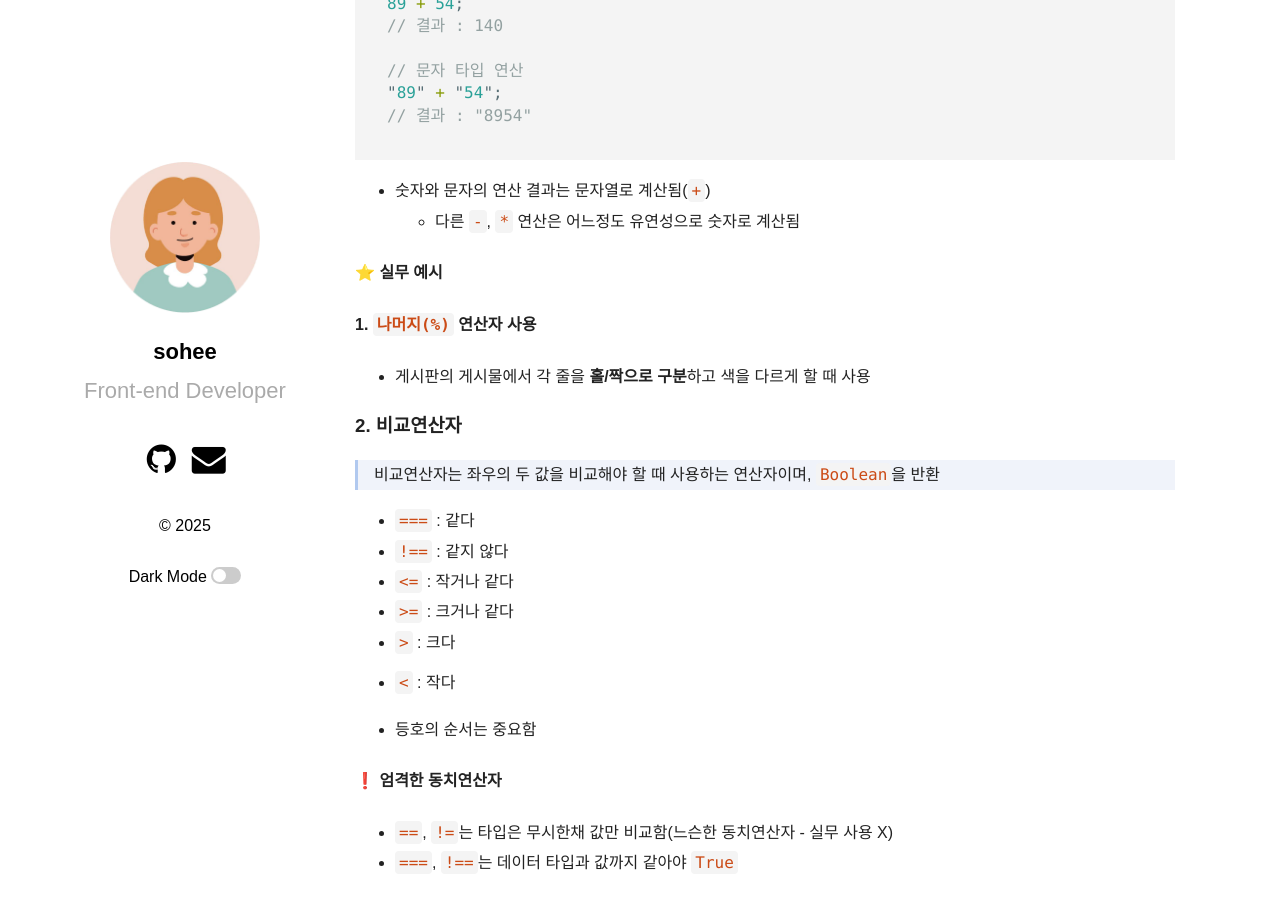
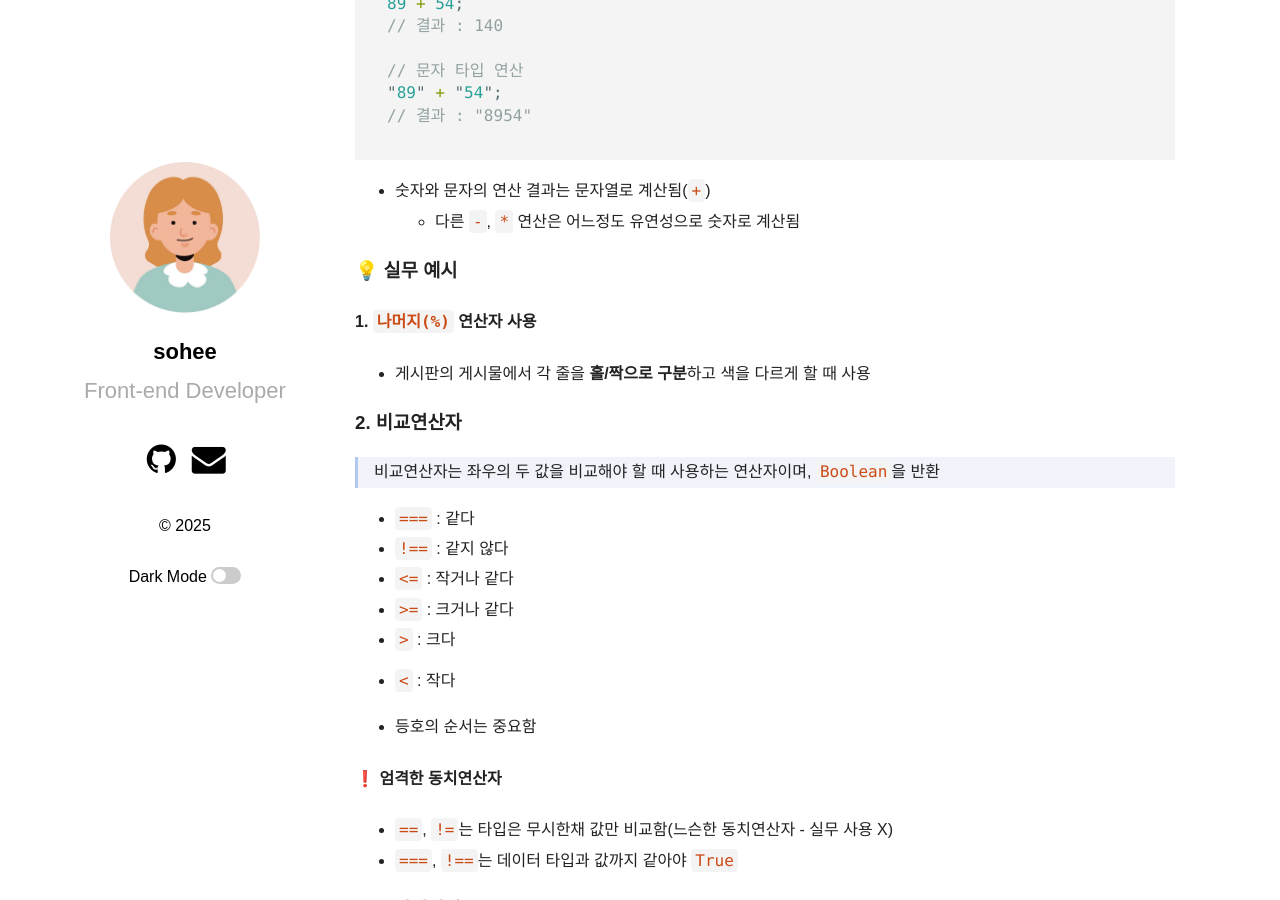
Before and after one commit to shkim00216/shkim00216.github.io, a Jekyll site: the page built from _posts/2025-01-20-2-Javascript2.md, in a window 1280 px wide and 900 px high, scrolled down 1374 px. Built offline with Jekyll 4.4.1, drawn with Linux system fonts in a browser that asks for light colours; some web fonts are replaced; some of the changed text lies outside the part shown.

Commit message:
update
아이콘 수정

````diff
--- a/_posts/2025-01-20-2-Javascript2.md
+++ b/_posts/2025-01-20-2-Javascript2.md
@@ -67,7 +67,7 @@ String(true); // 불린 true를 문자 "true"로 변경
 - 숫자와 문자의 연산 결과는 문자열로 계산됨(`+`)
   - 다른 `-`, `*` 연산은 어느정도 유연성으로 숫자로 계산됨
 
-#### ⭐️ 실무 예시
+### 💡 실무 예시
 
 #### 1. `나머지(%)` 연산자 사용
 
@@ -132,7 +132,7 @@ if(조건1) {
 }
 ```
 
-### ⭐️ 실무 예시
+### 💡 실무 예시
 
 #### 1. `if문` 언제 사용하는지
 
@@ -181,7 +181,7 @@ for (let i=0; i<5; i=i+1) {
 조건식을 통한 정상 종료 이전에도 `종료(break)` 가능
 명령문을 실행하지 않고 다음 반복으로 `건너뛰기(continue)` 가능
 
-### ⭐️ 실무 예시
+### 💡 실무 예시
 
 #### 1. `for문` 언제 사용하는지
 
@@ -224,7 +224,7 @@ Math.random(); // 0.822...(0 ~ 1 까지의 임의의 수)
 Math.sqrt(2); // 1.414...
 ```
 
-### ⭐️ 실무 예시
+### 💡 실무 예시
 
 #### 1. `Math.random()` 언제 사용하는지
 
````
Also changed, not shown: _posts/2024-12-30-Test.md (+1 -1 lines), _posts/2025-01-19-4-Javascript.md (+2 -2 lines), _posts/2025-01-23-Javascript3.md (+2 -2 lines).
